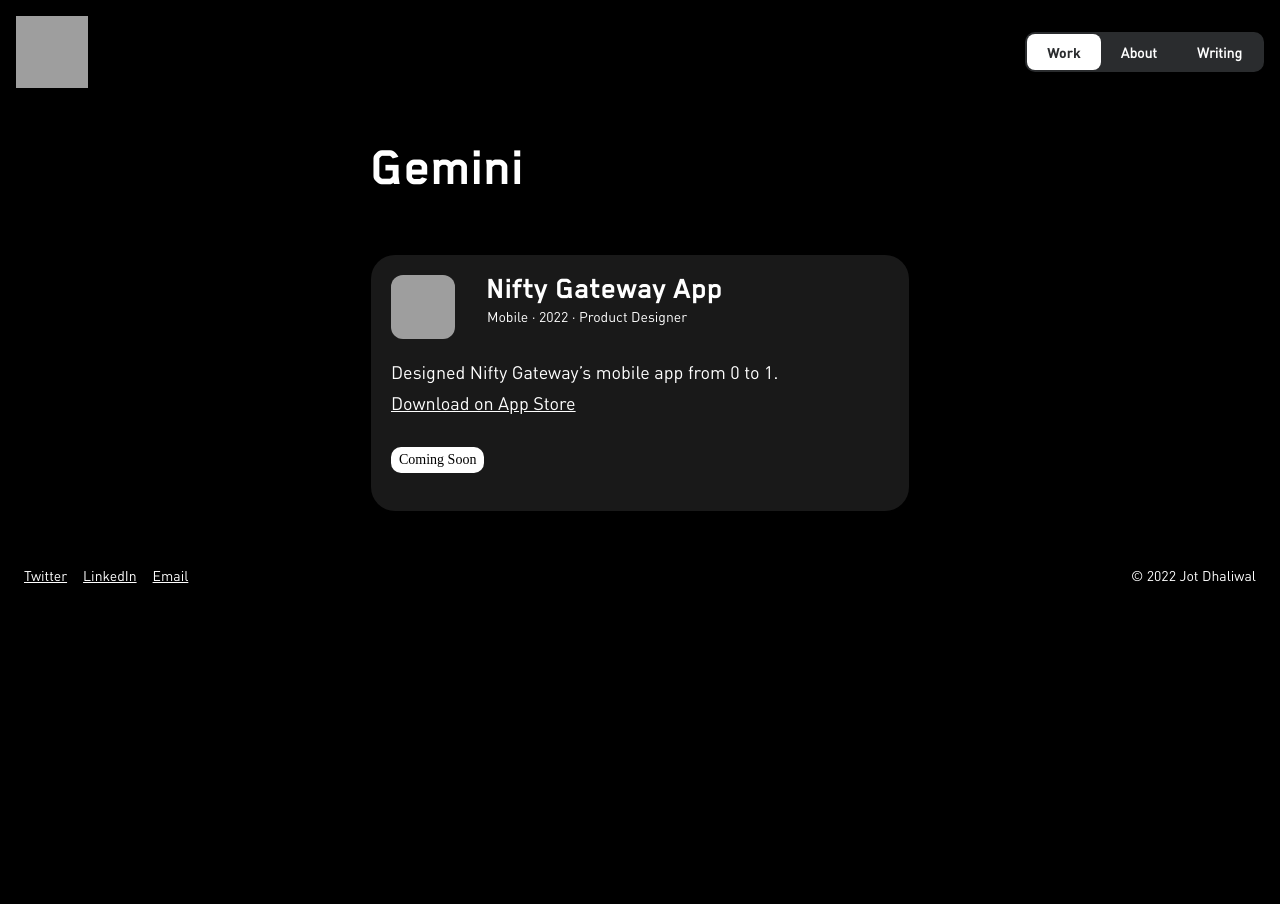
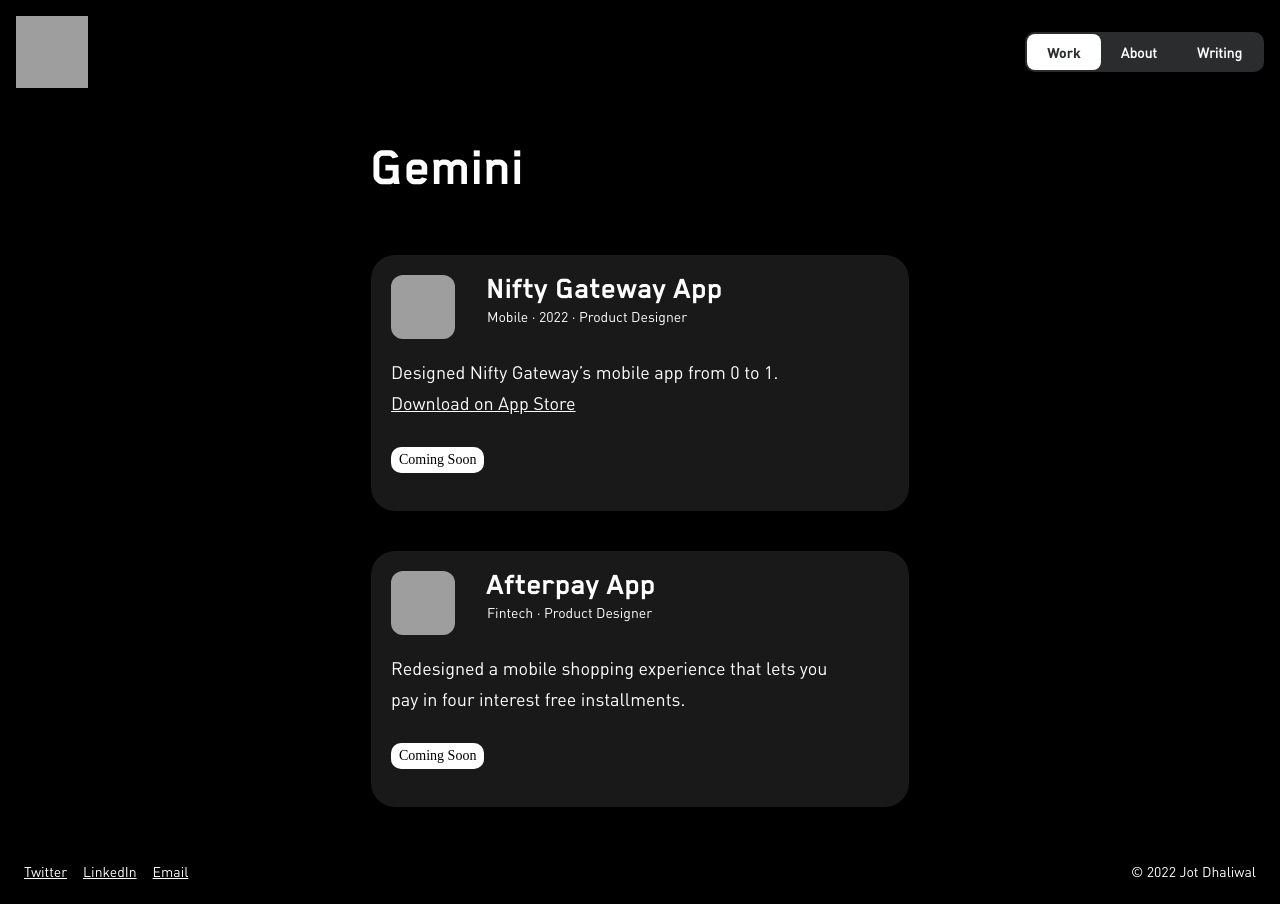
Before and after one commit to jotd/jotd-portfolio, a Jekyll site: the page work/index.html, which Jekyll copies as it is, in a window 1280 px wide. Built offline with Jekyll 4.4.1, drawn with Linux system fonts in a browser that asks for light colours; grey boxes are pictures that could not be loaded.

Commit message:
Update index.html

```diff
--- a/work/index.html
+++ b/work/index.html
@@ -81,8 +81,9 @@
       </div>
     </div> -->
 
+    <div class="content-home">
  <!-- Project 1 -->
- <!-- <div class="work-container offset-card-1">
+ <div class="work-container offset-card-1">
   <div class="work-description">
     <div class="work-header">
       <img
@@ -91,8 +92,8 @@
         class="work-logo"
       />
       <div class="work-header-text">
-        <p class="title">Shop Redesign</p>
-        <p class="work-metadata">Mobile · 2020 · Product Designer</p>
+        <p class="title">Afterpay App</p>
+        <p class="work-metadata">Fintech · Product Designer</p>
         <p class="blurb">
           Redesigned a mobile shopping experience that lets you pay in four interest free installments.
         </p>
@@ -102,7 +103,8 @@
       </div>
     </div>
   </div>
-</div> -->
+</div>
+</div>
 
  <!-- Project 2 -->
  <!-- <div class="work-container offset-card-1">
```
